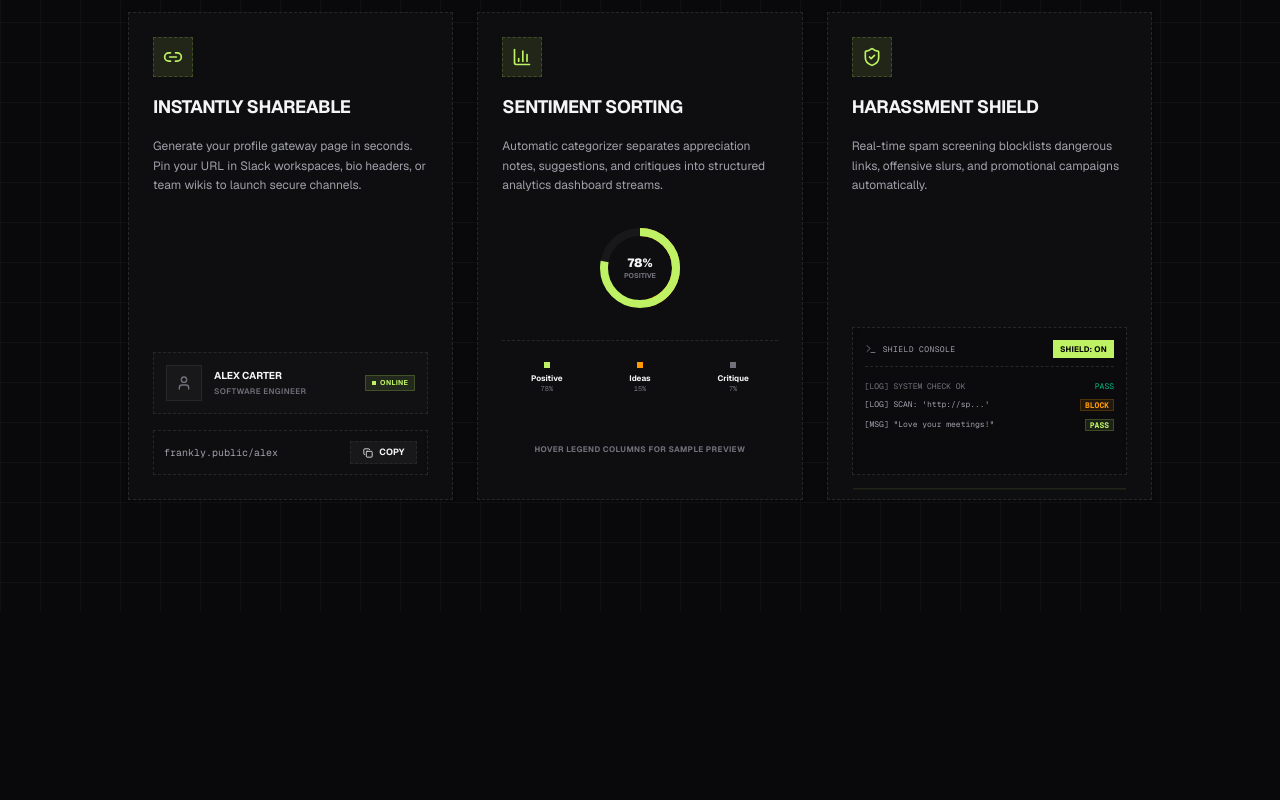
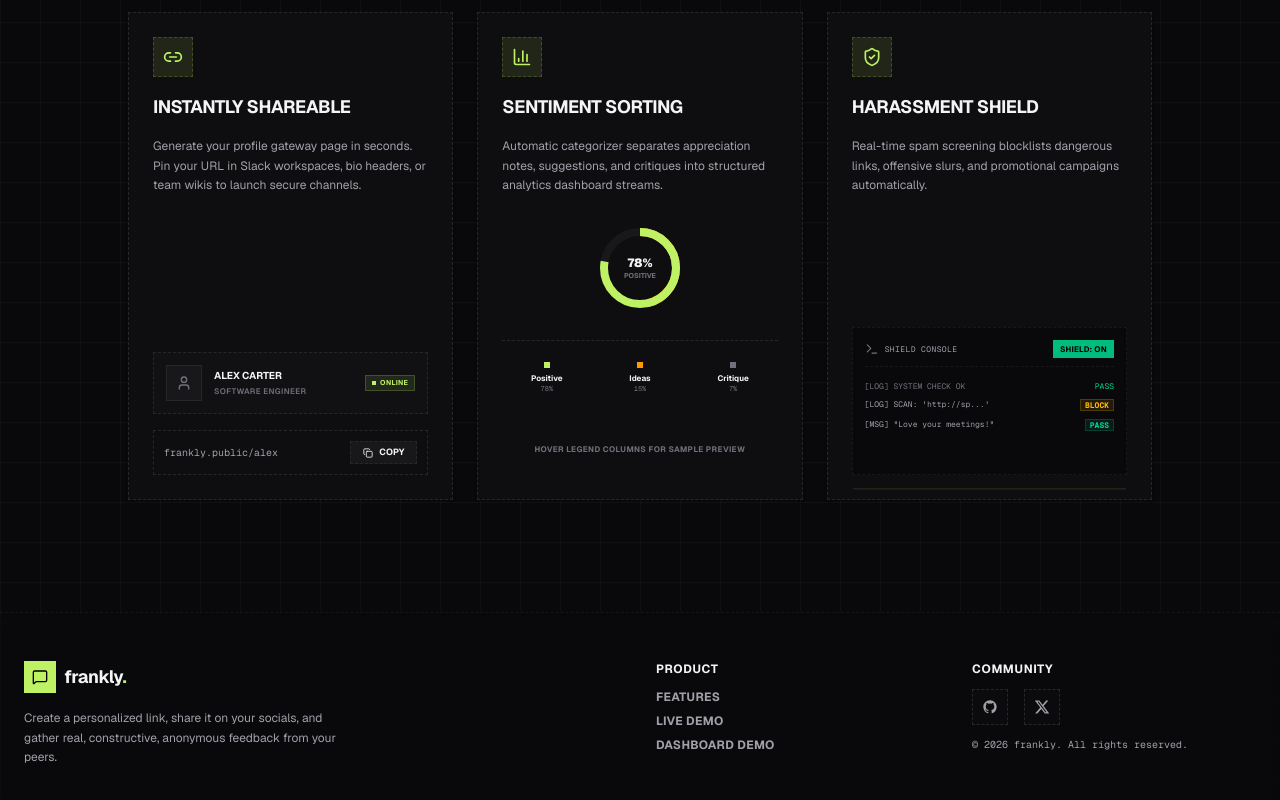
Before and after one commit to himanshuverse/frankly, a Next.js app: page / in a window 1280 px wide. Shown: the part 1978-2778 px from the top of the page. Before the commit the page ends 2590 px from the top, so only its background shows below. Built offline with nearby package versions, Linux system fonts and the light colour scheme.

Commit message:
feat: add Footer component and feature component compatible with light theme

```diff
--- a/components/bento-features.tsx
+++ b/components/bento-features.tsx
@@ -20,17 +20,17 @@ export function BentoFeatures() {
     positive: {
       text: "Great work on the backend API migration, speed is 3x faster!",
       category: "Compliment",
-      colorClass: "border-primary/30 bg-primary/5 text-primary"
+      colorClass: "border-emerald-500/20 dark:border-primary/20 bg-emerald-500/5 dark:bg-primary/5 text-emerald-700 dark:text-primary"
     },
     suggestion: {
       text: "Can we transition standups to Slack updates to save time?",
       category: "Suggestion",
-      colorClass: "border-amber-500/30 bg-amber-500/5 text-amber-500"
+      colorClass: "border-amber-500/20 bg-amber-500/5 text-amber-700 dark:text-amber-400"
     },
     critique: {
       text: "The final page layout structure feels a bit rushed and narrow.",
       category: "Critique",
-      colorClass: "border-zinc-500/30 bg-zinc-500/5 text-zinc-400"
+      colorClass: "border-zinc-500/20 bg-zinc-500/5 text-zinc-700 dark:text-zinc-400"
     }
   };
 
@@ -261,23 +261,23 @@ export function BentoFeatures() {
               </div>
 
               {/* Redesigned Abuse Filter Console widget with terminal log styling */}
-              <div className="mt-8 flex flex-col gap-2 relative bg-zinc-950/40 p-3 border border-dashed border-border shadow-inner min-h-[148px]">
+              <div className="mt-8 flex flex-col gap-2 relative bg-zinc-950 p-3 border border-dashed border-zinc-900 shadow-inner min-h-[148px]">
 
                 {/* Glowing Laser Scanline Overlay */}
                 {filterActive && (
                   <div className="absolute inset-0 bg-gradient-to-b from-primary/0 via-primary/5 to-primary/0 border-y border-primary/10 pointer-events-none z-10 laser-scan h-full w-full" />
                 )}
 
-                <div className="flex items-center justify-between text-[8px] uppercase tracking-wider font-mono pb-2 border-b border-dashed border-border mb-1.5 z-20">
+                <div className="flex items-center justify-between text-[8px] uppercase tracking-wider font-mono pb-2 border-b border-dashed border-zinc-900 mb-1.5 z-20">
                   <div className="flex items-center gap-1.5">
-                    <Terminal className="w-3 h-3 text-zinc-500" />
+                    <Terminal className="w-3.5 h-3.5 text-zinc-500" />
                     <span className="text-zinc-400">Shield Console</span>
                   </div>
                   <button
                     onClick={() => setFilterActive(!filterActive)}
                     className={`text-[8px] px-1.5 py-0.5 rounded-none font-bold font-sans tracking-wide transition-all cursor-pointer border ${filterActive
-                        ? "bg-primary border-primary text-black"
-                        : "bg-muted text-muted-foreground border-dashed border-border"
+                        ? "bg-emerald-500 border-emerald-500 text-black"
+                        : "bg-muted text-zinc-500 border-dashed border-zinc-800"
                       }`}
                   >
                     {filterActive ? "SHIELD: ON" : "SHIELD: OFF"}
@@ -288,7 +288,7 @@ export function BentoFeatures() {
                 <div className="space-y-2 z-20 font-mono text-[8px] leading-tight">
                   <div className="flex items-center justify-between gap-1 text-zinc-500">
                     <span>[LOG] SYSTEM CHECK OK</span>
-                    <span className="text-emerald-500">PASS</span>
+                    <span className="text-emerald-400">PASS</span>
                   </div>
 
                   {/* Log item 1 */}
@@ -297,7 +297,7 @@ export function BentoFeatures() {
                       {filterActive ? "[LOG] SCAN: 'http://sp...'" : "[MSG] 'Check out this crypto link'"}
                     </span>
                     {filterActive ? (
-                      <span className="text-amber-500 font-bold px-1 bg-amber-500/10 border border-amber-500/20 shrink-0">BLOCK</span>
+                      <span className="text-amber-400 font-bold px-1 bg-amber-400/10 border border-amber-400/20 shrink-0">BLOCK</span>
                     ) : (
                       <span className="text-zinc-500 shrink-0">INBOX</span>
                     )}
@@ -308,7 +308,7 @@ export function BentoFeatures() {
                     <span className="text-zinc-400 truncate flex-1">
                       [MSG] "Love your meetings!"
                     </span>
-                    <span className="text-primary font-bold px-1 bg-primary/10 border border-primary/20 shrink-0">PASS</span>
+                    <span className="text-emerald-400 font-bold px-1 bg-emerald-400/10 border border-emerald-400/20 shrink-0">PASS</span>
                   </div>
                 </div>
               </div>
--- /dev/null
+++ b/components/footer.tsx
@@ -0,0 +1,83 @@
+import Link from "next/link";
+import { MessageSquare } from "lucide-react";
+
+export function Footer() {
+    return (
+        <footer className="mt-auto border-t border-dashed border-border/40 bg-card/20 backdrop-blur-sm">
+            <div className="container mx-auto px-4 md:px-6 py-12">
+                <div className="grid grid-cols-1 md:grid-cols-4 gap-8">
+                    {/* Brand Info */}
+                    <div className="space-y-4 md:col-span-2">
+                        <Link href="/" className="flex items-center gap-2 group w-max">
+                            <div className="w-8 h-8 rounded-none bg-primary flex items-center justify-center">
+                                <MessageSquare className="w-4 h-4 text-primary-foreground" />
+                            </div>
+                            <span className="font-bold text-lg tracking-tight text-foreground">
+                                frankly<span className="text-primary">.</span>
+                            </span>
+                        </Link>
+                        <p className="text-xs text-muted-foreground max-w-xs leading-relaxed">
+                            Create a personalized link, share it on your socials, and gather real, constructive, anonymous feedback from your peers.
+                        </p>
+                    </div>
+
+                    {/* Product Links */}
+                    <div className="space-y-3">
+                        <h4 className="text-xs uppercase tracking-wider font-bold text-foreground">
+                            Product
+                        </h4>
+                        <ul className="space-y-2 text-xs text-muted-foreground uppercase tracking-wide font-bold">
+                            <li>
+                                <Link href="/#features" className="hover:text-foreground transition-colors">
+                                    Features
+                                </Link>
+                            </li>
+                            <li>
+                                <Link href="/#demo" className="hover:text-foreground transition-colors">
+                                    Live Demo
+                                </Link>
+                            </li>
+                            <li>
+                                <Link href="/dashboard" className="hover:text-foreground transition-colors">
+                                    Dashboard Demo
+                                </Link>
+                            </li>
+                        </ul>
+                    </div>
+
+                    {/* Socials / Links */}
+                    <div className="space-y-3">
+                        <h4 className="text-xs uppercase tracking-wider font-bold text-foreground">
+                            Community
+                        </h4>
+                        <div className="flex gap-4">
+                            <a
+                                href="https://github.com/himanshuverse/frankly"
+                                target="_blank"
+                                rel="noopener noreferrer"
+                                className="w-9 h-9 rounded-none border border-dashed border-border bg-card/60 flex items-center justify-center text-muted-foreground hover:text-primary hover:border-primary transition-all"
+                                aria-label="View Frankly on GitHub"
+                            >
+                                <svg className="w-4 h-4" viewBox="0 0 24 24" fill="currentColor">
+                                    <path fillRule="evenodd" clipRule="evenodd" d="M12 2C6.477 2 2 6.477 2 12c0 4.42 2.865 8.167 6.839 9.49.5.092.682-.217.682-.482 0-.237-.008-.866-.013-1.7-2.782.603-3.369-1.34-3.369-1.34-.454-1.156-1.11-1.464-1.11-1.464-.908-.62.069-.608.069-.608 1.003.07 1.531 1.03 1.531 1.03.892 1.529 2.341 1.087 2.91.832.092-.647.35-1.088.636-1.338-2.22-.253-4.555-1.11-4.555-4.943 0-1.091.39-1.984 1.029-2.683-.103-.253-.446-1.27.098-2.647 0 0 .84-.269 2.75 1.025A9.564 9.564 0 0112 6.844c.85.004 1.705.115 2.504.337 1.909-1.294 2.747-1.025 2.747-1.025.546 1.377.203 2.394.1 2.647.64.699 1.028 1.592 1.028 2.683 0 3.842-2.339 4.687-4.566 4.935.359.309.678.919.678 1.852 0 1.336-.012 2.415-.012 2.743 0 .267.18.577.688.479C19.138 20.164 22 16.418 22 12c0-5.523-4.477-10-10-10z" />
+                                </svg>
+                            </a>
+                            <a
+                                href="#"
+                                className="w-9 h-9 rounded-none border border-dashed border-border bg-card/60 flex items-center justify-center text-muted-foreground hover:text-primary hover:border-primary transition-all"
+                                aria-label="Twitter Link"
+                            >
+                                <svg className="w-4 h-4" viewBox="0 0 24 24" fill="currentColor">
+                                    <path d="M18.244 2.25h3.308l-7.227 8.26 8.502 11.24H16.17l-5.214-6.817L4.99 21.75H1.68l7.73-8.835L1.254 2.25H8.08l4.713 6.231zm-1.161 17.52h1.833L7.084 4.126H5.117z" />
+                                </svg>
+                            </a>
+                        </div>
+                        <p className="text-[10px] text-muted-foreground font-mono">
+                            © {new Date().getFullYear()} frankly. All rights reserved.
+                        </p>
+                    </div>
+                </div>
+            </div>
+        </footer>
+    );
+}
--- a/src/app/page.tsx
+++ b/src/app/page.tsx
@@ -1,4 +1,5 @@
 import { BentoFeatures } from "@/components/bento-features"
+import { Footer } from "@/components/footer"
 import { Hero } from "@/components/hero"
 import { LiveFeedbackDemo } from "@/components/live-feedback-demo"
 import { Navbar } from "@/components/navbar"
@@ -11,6 +12,7 @@ const page = () => {
         <Hero/>
         <LiveFeedbackDemo/>
         <BentoFeatures/>
+        <Footer/>
       </main>
     </>
   )
```
